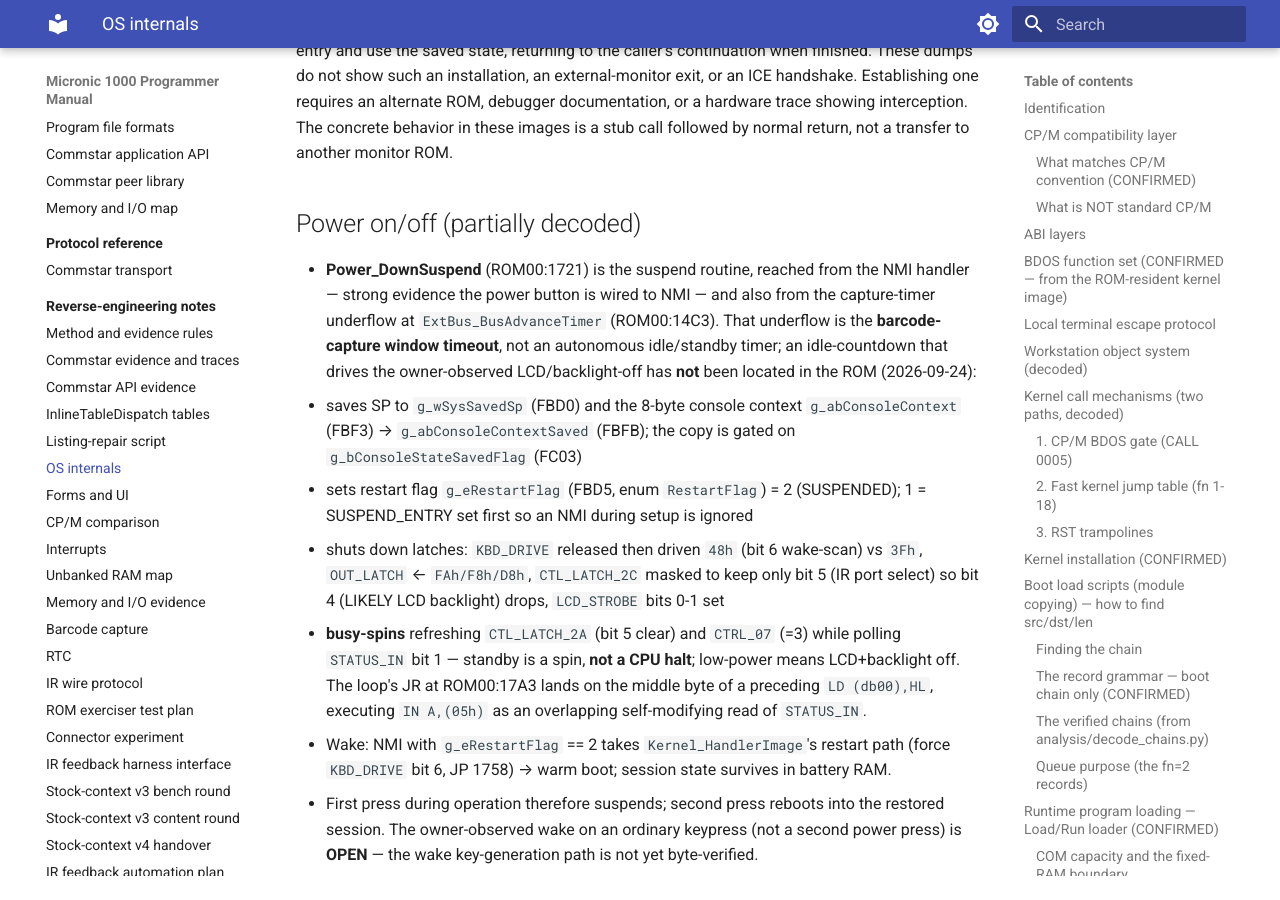
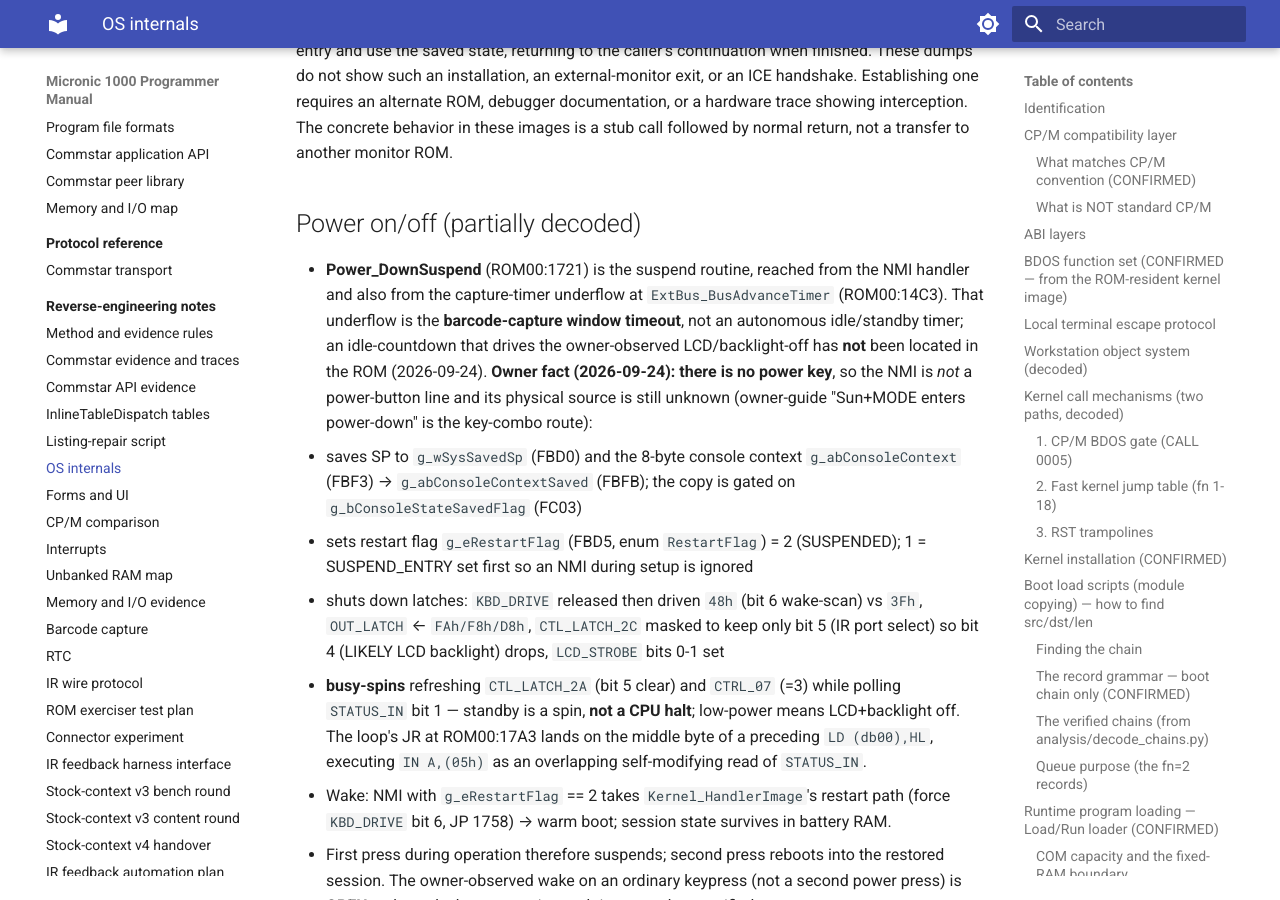
Before and after one commit to philpem/micronic1000, an MkDocs documentation site: the page built from doc/re-notes/os-diposb.md, in a window 1280 px wide and 900 px high, scrolled down 16127 px. Built offline with MkDocs 1.6.1 and Material for MkDocs 9.7.7, drawn with Linux system fonts in a browser that asks for light colours.

Commit message:
docs: POSITIVELY identify 2C bit4 as EL backlight; no power key
Owner fact + firmware: Sun (red) + LIGHT (letter B) toggles the
backlight, and the keyboard handler toggles CTL_LATCH_2C bit4 at
1A0A-1A25. Promote 2C bit4 from LIKELY to CONFIRMED (EL backlight,
HD61830 LCD). Owner fact: there is no power key, so the NMI is not a
power-button line - correct the Power_DownSuspend plates/docs that
assumed a power button; NMI source remains unknown (Sun+MODE is the
key-combo power-down route).

```diff
--- a/doc/re-notes/os-diposb.md
+++ b/doc/re-notes/os-diposb.md
@@ -670,12 +670,14 @@
 ## Power on/off (partially decoded)
 
 * **Power_DownSuspend** (ROM00:1721) is the suspend routine, reached
-  from the NMI handler — strong evidence the power button is wired
-  to NMI — and also from the capture-timer underflow at
+  from the NMI handler and also from the capture-timer underflow at
   `ExtBus_BusAdvanceTimer` (ROM00:14C3). That underflow is the
   **barcode-capture window timeout**, not an autonomous idle/standby
   timer; an idle-countdown that drives the owner-observed
-  LCD/backlight-off has **not** been located in the ROM (2026-09-24):
+  LCD/backlight-off has **not** been located in the ROM (2026-09-24).
+  **Owner fact (2026-09-24): there is no power key**, so the NMI is
+  *not* a power-button line and its physical source is still unknown
+  (owner-guide "Sun+MODE enters power-down" is the key-combo route):
   * saves SP to `g_wSysSavedSp` (FBD0) and the 8-byte console context
     `g_abConsoleContext` (FBF3) → `g_abConsoleContextSaved` (FBFB);
     the copy is gated on `g_bConsoleStateSavedFlag` (FC03)
```
Also changed, not shown: doc/re-notes/memory-and-io-evidence.md (+4 -1 lines), doc/reference/memory-map.md (+1 -1 lines).
